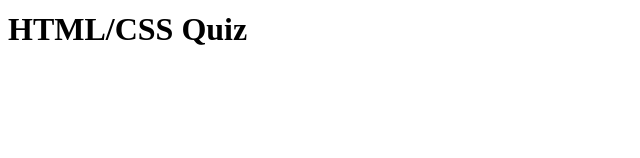
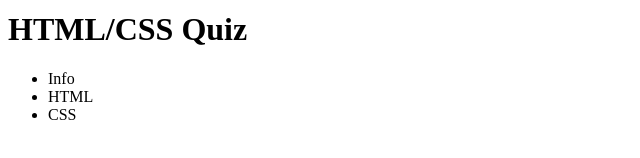
Before and after one commit to wasi7saleem/project, a plain HTML site: page freecodecamp.org New Responsive Design Course/4.Accessibility Quiz/index.html in a window 1280 px wide. Shown: the part 322-480 px from the top of the page, without its empty margins (0-640 px from the left). Drawn offline with Linux system fonts and the light colour scheme.

Commit message:
Update index.html

```diff
--- a/freecodecamp.org New Responsive Design Course/4.Accessibility Quiz/index.html
+++ b/freecodecamp.org New Responsive Design Course/4.Accessibility Quiz/index.html
@@ -12,7 +12,11 @@
       <img id="logo" src="https://cdn.freecodecamp.org/platform/universal/fcc_primary.svg">
       <h1>HTML/CSS Quiz</h1>
       <nav>
-
+        <ul>
+            <li>Info</li>
+            <li>HTML</li>
+            <li>CSS</li>
+        </ul>
       </nav>
     </header>
     <main></main>
```
